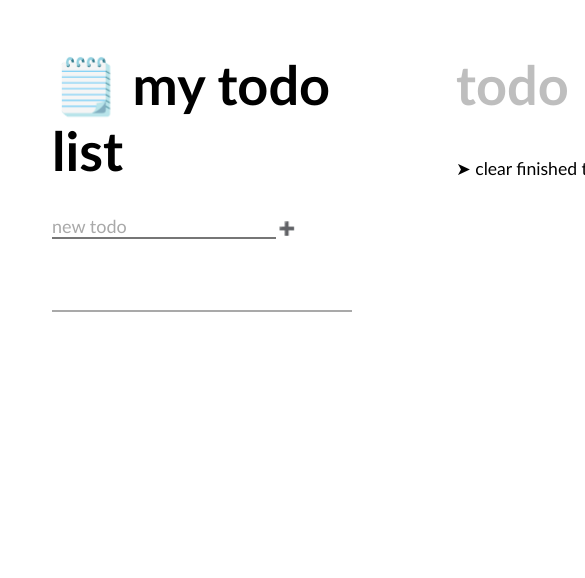
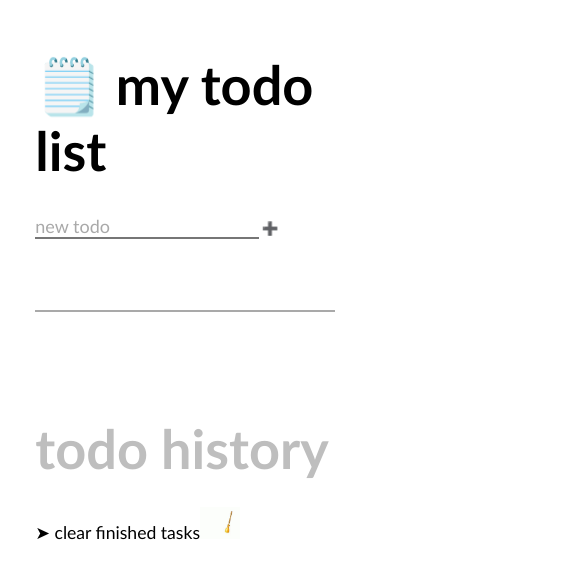
Before and after one commit to min0k/todo_app, a React (Create React App) app: page / in a window 390 px wide. Shown: the top 578 px of the page, 585 px wide, since content can reach past the window. Built offline with nearby package versions, Linux system fonts and the light colour scheme.

Commit message:
make columns responsive

```diff
--- a/src/styles.css
+++ b/src/styles.css
@@ -18,6 +18,13 @@
   align-items: flex-start;
 }
 
+@media (max-width: 760px) {
+  .app {
+    flex-direction: column;
+    justify-content: center;
+    align-items: center;
+  }
+}
 
 /*  Main Todo Section */
 .main-todo {
```
